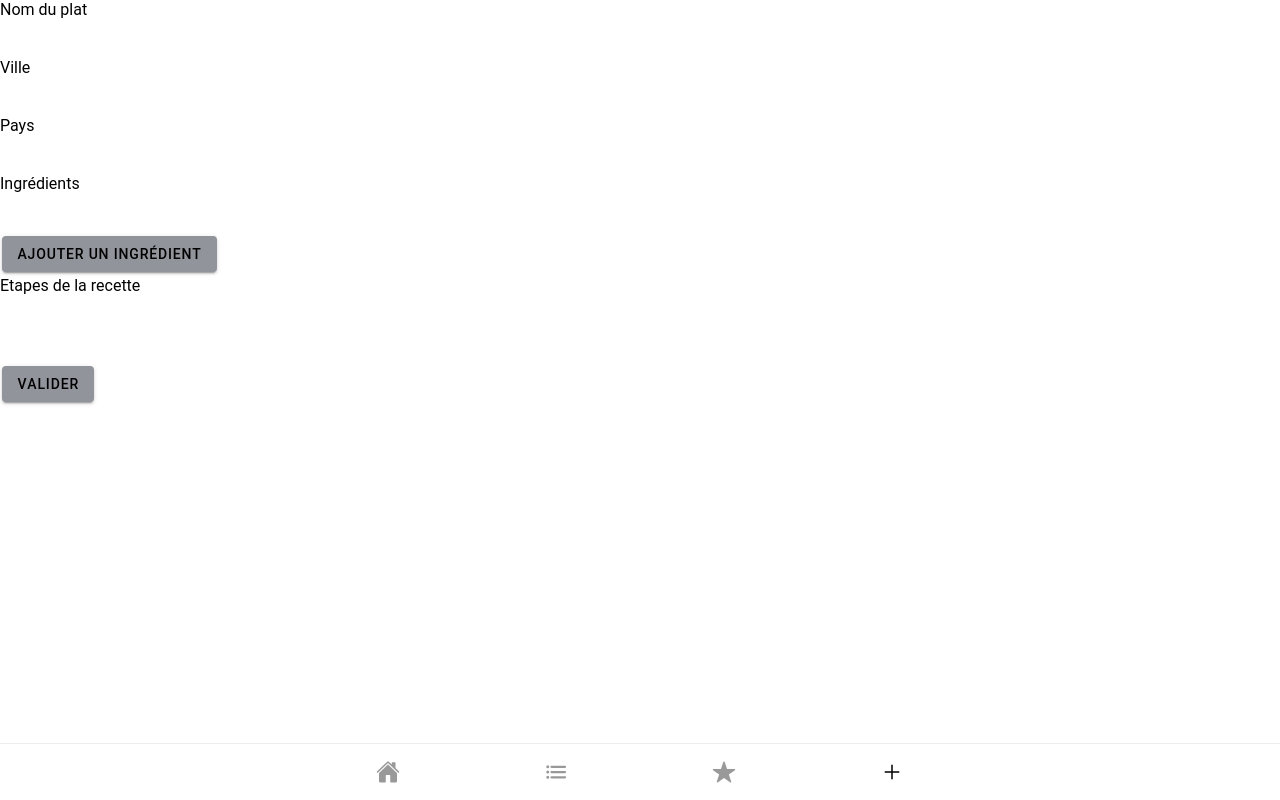
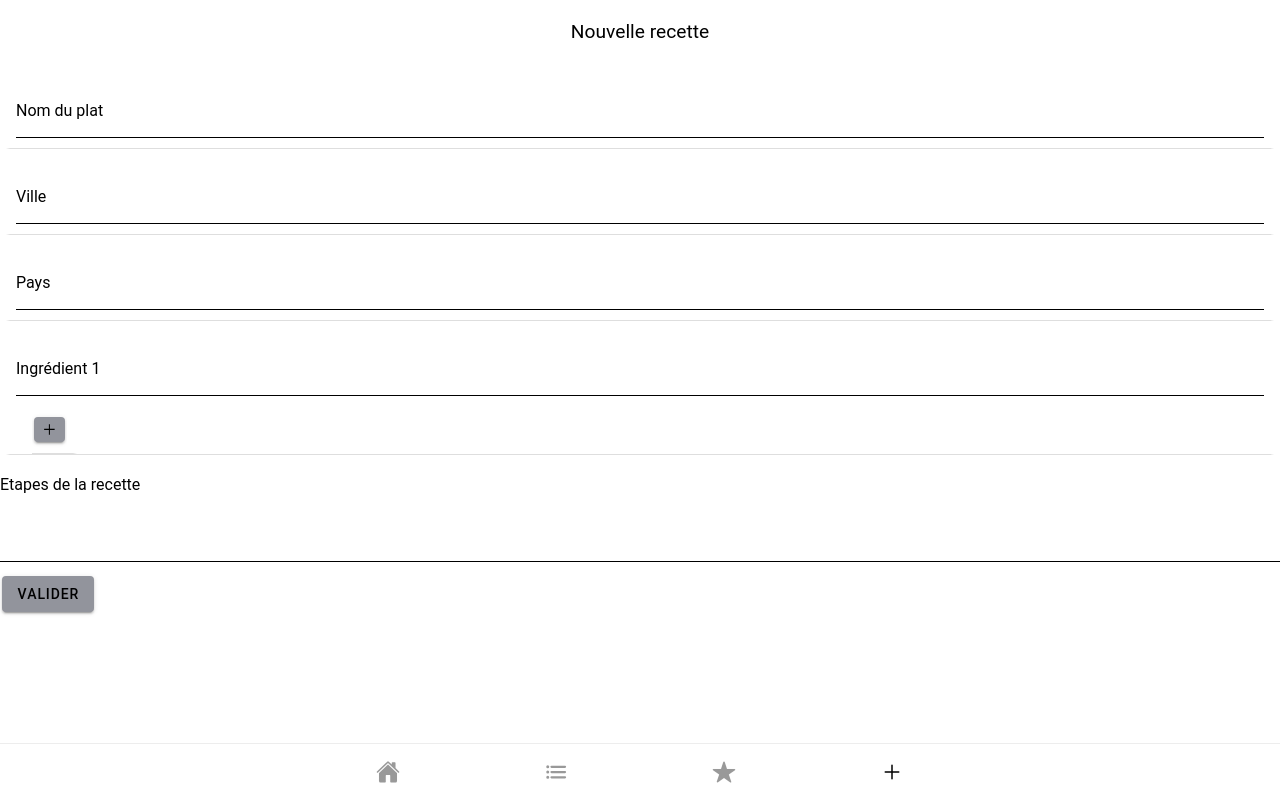
Before and after one commit to Benours/my-recipes, a React (Create React App) app: page /add in a window 1280 px wide. Built offline with nearby package versions, Linux system fonts and the light colour scheme.

Commit message:
last modif

```diff
--- a/src/pages/AddRecipe.css
+++ b/src/pages/AddRecipe.css
@@ -0,0 +1,37 @@
+.recipe-title {
+  display: flex;
+  justify-content: center;
+  padding: 20px;
+  font-size: larger;
+}
+
+.recipe-item {
+  margin-top: 20px;
+  margin-bottom: 20px;
+}
+
+.recipe-input {
+  border-bottom: solid 1px black;
+  margin-bottom: 10px;
+}
+
+.recipe-text-area {
+  margin-bottom: 10px;
+  border-bottom: solid 1px black;
+}
+
+.recipe-area {
+  display: flex;
+  flex-direction: column;
+}
+
+@media (prefers-color-scheme: dark) {
+  .recipe-input {
+    border-bottom: solid 1px white;
+  }
+
+  .recipe-text-area {
+    margin-bottom: 10px;
+    border-bottom: solid 1px white;
+  }
+}
--- a/src/pages/AddRecipe.tsx
+++ b/src/pages/AddRecipe.tsx
@@ -5,7 +5,19 @@ import {
   IonTextarea,
   IonContent,
   IonPage,
+  IonHeader,
+  IonItem,
+  IonIcon,
 } from "@ionic/react";
+import {
+  add,
+  addCircleOutline,
+  addOutline,
+  addSharp,
+  removeCircleOutline,
+  removeOutline,
+  removeSharp,
+} from "ionicons/icons";
 import React from "react";
 import "./AddRecipe.css";
 
@@ -61,33 +73,40 @@ class AddRecipe extends React.Component {
     return (
       <IonPage>
         <IonContent>
-          <div className="whatPlateBruh">
-            <IonLabel>Nom du plat</IonLabel>
+          <IonLabel className="recipe-title">Nouvelle recette</IonLabel>
+          <IonItem className="recipe-item">
+            <IonLabel position="floating">Nom du plat</IonLabel>
             <IonInput
+              className="recipe-input"
               onIonChange={(event) =>
                 this.setState({ namePlate: event.detail.value! })
               }
             />
-          </div>
-          <div className="daOrigin">
-            <IonLabel>Ville</IonLabel>
+          </IonItem>
+          <IonItem className="recipe-item">
+            <IonLabel position="floating">Ville</IonLabel>
             <IonInput
+              className="recipe-input"
               onIonChange={(event) =>
                 this.setState({ city: event.detail.value! })
               }
             />
-            <IonLabel>Pays</IonLabel>
+          </IonItem>
+          <IonItem className="recipe-item">
+            <IonLabel position="floating">Pays</IonLabel>
             <IonInput
+              className="recipe-input"
               onIonChange={(event) =>
                 this.setState({ country: event.detail.value! })
               }
             />
-          </div>
-          <div className="disCompo">
+          </IonItem>
+
           {ingredients.map((_e, index) => (
-              <div key={index}>
-                <IonLabel>Ingrédients</IonLabel>
+            <IonItem className="recipe-item" key={index}>
+              <IonLabel position="floating">Ingrédient {index + 1}</IonLabel>
               <IonInput
+                className="recipe-input"
                 onIonChange={(event) => {
                   let ingredients = [...this.state.ingredients];
                   ingredients[index] = event.detail.value!;
@@ -95,30 +114,30 @@ class AddRecipe extends React.Component {
                 }}
                 value={_e}
               />
+              <IonItem className="recipe-btn">
                 {ingredients.length - 1 === index && (
                   <IonButton onClick={this.addIngredient}>
-                    Ajouter un ingrédient
+                    <IonIcon icon={addSharp} />
                   </IonButton>
                 )}
-                <div>
                 {ingredients.length > 1 && (
                   <IonButton onClick={() => this.delIngredient(index)}>
-                      Supprimer ingrédient
+                    <IonIcon icon={removeSharp} />
                   </IonButton>
                 )}
-                </div>
-              </div>
+              </IonItem>
+            </IonItem>
           ))}
-          </div>
-          <div className="someText">
-            <IonLabel>Etapes de la recette</IonLabel>
+          <IonLabel className="recipe-label-area">
+            Etapes de la recette
+          </IonLabel>
           <IonTextarea
+            className="recipe-text-area"
             autoGrow
             onIonChange={(event) =>
               this.setState({ recipe: event.detail.value! })
             }
           ></IonTextarea>
-          </div>
           <IonButton href="/list" onClick={() => this.validateForm()}>
             Valider
           </IonButton>
```
Lines whose indentation alone changed are shown as unchanged.
